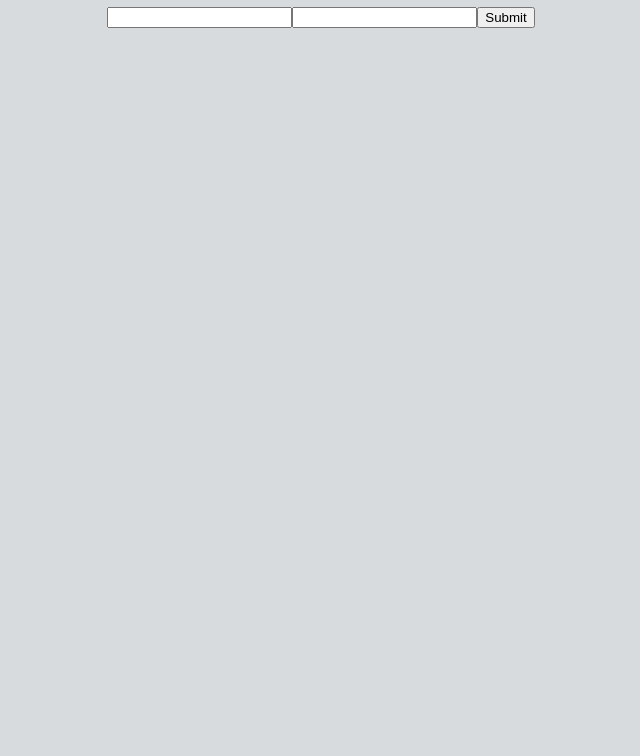
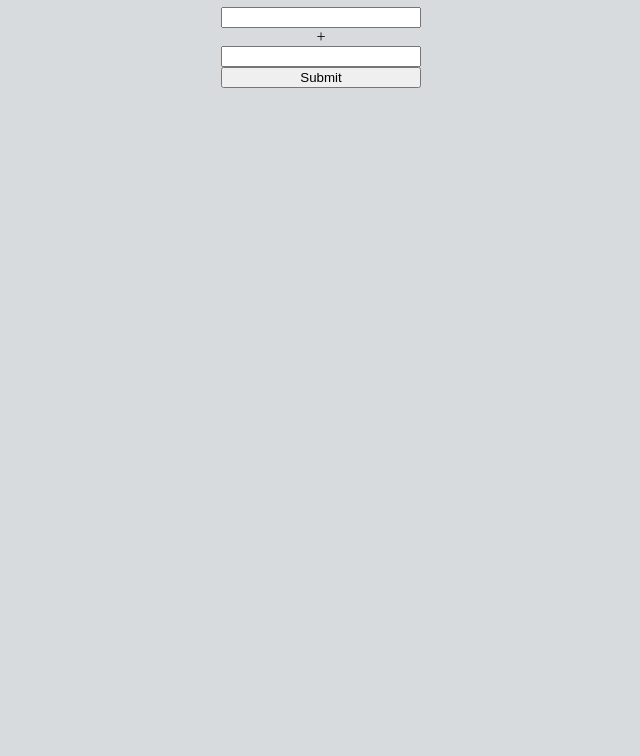
Before and after one commit to JKaram/serverless-example, a plain HTML site: page index.html in a window 1280 px wide. Shown: the part 73-829 px from the top of the page, without its empty margins (319-959 px from the left). Drawn offline with Linux system fonts and the light colour scheme.

Commit message:
add styling

```diff
--- a/index.html
+++ b/index.html
@@ -17,6 +17,7 @@
         <h1>Add Two Numbers</h1>
     <form id="form">
         <input type="number" id="num-one">
+        <label>+</label>
         <input type="number" id="num-two">
         <input type="submit" value="Submit">
     </form>
--- a/style.css
+++ b/style.css
@@ -3,6 +3,7 @@ body {
   background: #d7dbdd;
 }
 
+label,
 #status,
 h1 {
   text-align: center;
@@ -11,6 +12,11 @@ h1 {
 form {
   display: flex;
   justify-content: center;
+  flex-direction: column;
+  max-width: 200px;
+  width: 100%;
+  margin: 0 auto;
+
 }
 
 #status {
```
